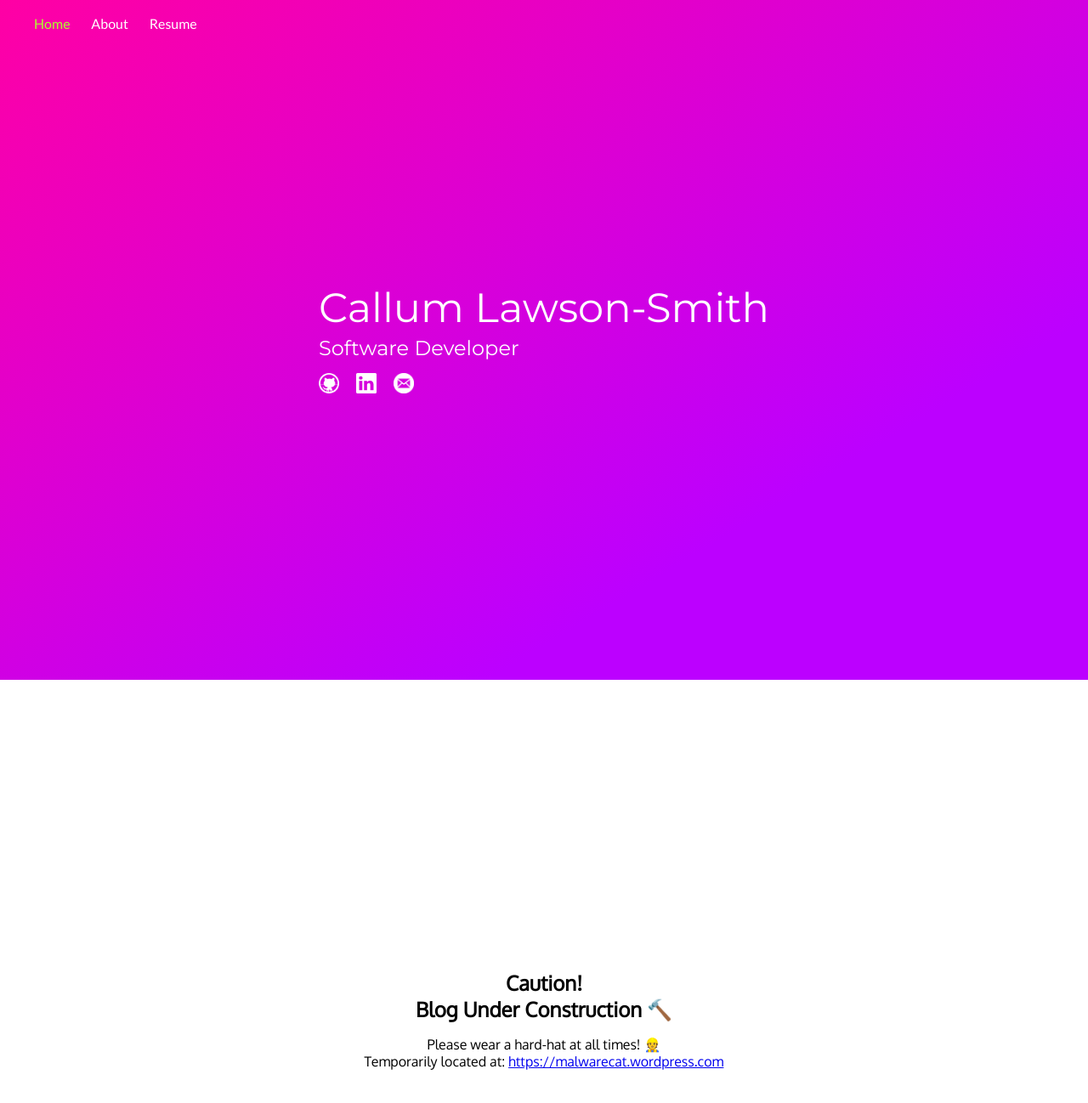
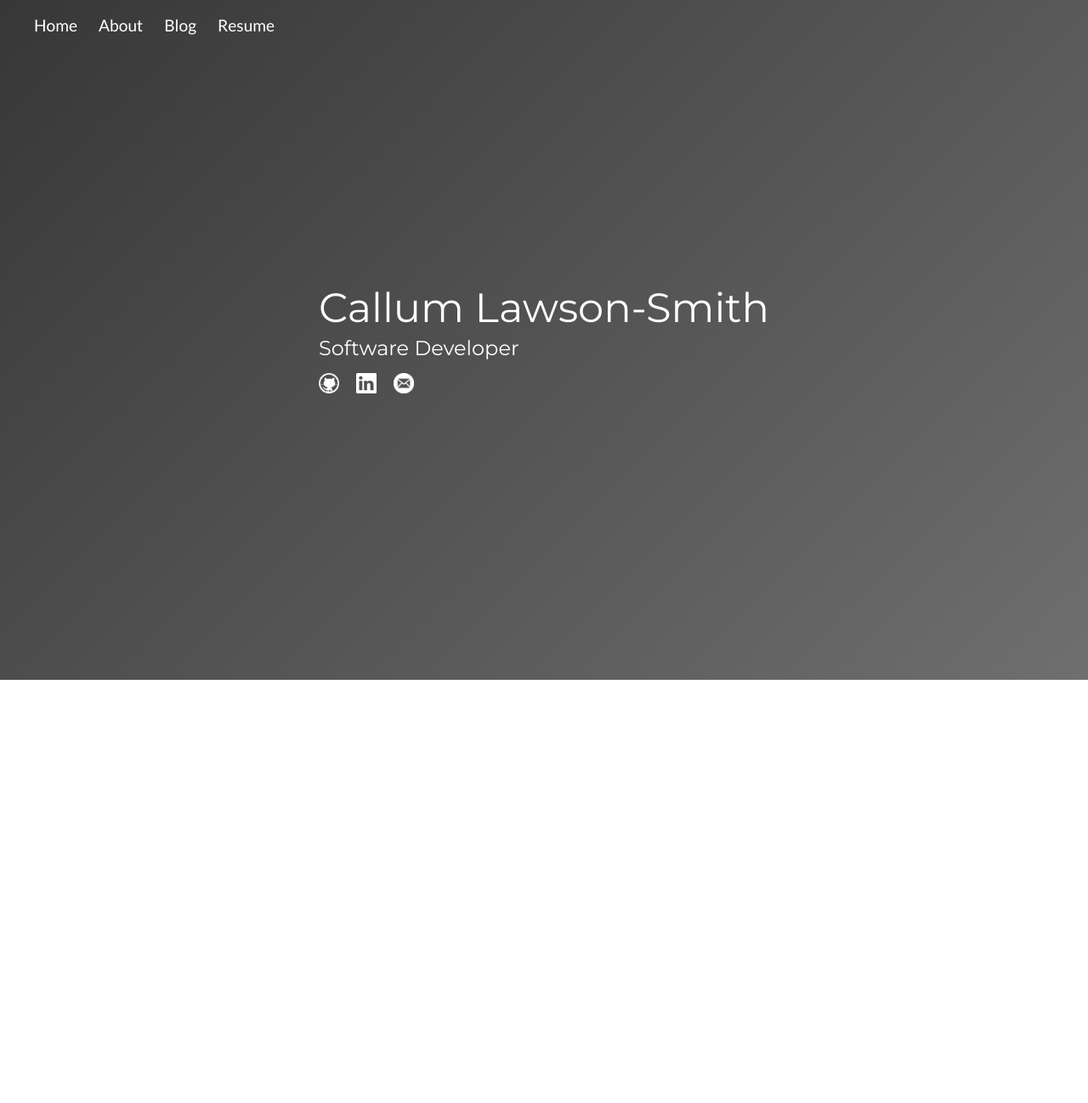
Before and after one commit to CountScapula/blog, a plain HTML site: page index.html in a window 1280 px wide. Shown: the whole page at 85% size. After the commit the page ends 800 px from the top, so only its background shows below. Drawn offline with nearby package versions, Linux system fonts and the light colour scheme; a web font is replaced by a local one.

Commit message:
Update colour gradient and convert navbar to react component The pink and purple gradient was too strong a colour choice and was painful on the eyes. Now, the colours used is dark and light grey. The navbar was reimplemented as a React component. The main aim bei- ng code reuse.

```diff
--- a/css/_globals.css
+++ b/css/_globals.css
@@ -4,7 +4,6 @@
 
 
 body {
-    width: 100vw;
     max-width: 100%;
     margin: 0;
 }
@@ -49,3 +48,10 @@ nav ul li:hover {
 #indent {
     margin-left: 2em;
 }
+
+
+@media only screen and (min-width: 768px) {
+    nav ul li {
+        font-size: 1.2em;
+    }
+}
--- a/css/about.css
+++ b/css/about.css
@@ -8,8 +8,8 @@
 #about {
     height: 100vh;
     width: 100%;
-    background: rgb(255,0,164);
-    background: linear-gradient(149deg, rgba(255,0,164,1) 0%, rgba(188,0,255,1) 73%);
+    background: rgb(55,55,55);
+    background: linear-gradient(135deg, rgba(55,55,55,1) 0%, rgba(111,111,111,1) 100%);
     display: flex;
     flex-direction: column;
 }
--- a/css/index.css
+++ b/css/index.css
@@ -2,9 +2,8 @@
 
 #banner {
     height: 100vh;
-    width: 100%;
-    background: rgb(255,0,164);
-    background: linear-gradient(149deg, rgba(255,0,164,1) 0%, rgba(188,0,255,1) 73%);
+    background: rgb(55,55,55);
+    background: linear-gradient(135deg, rgba(55,55,55,1) 0%, rgba(111,111,111,1) 100%);
     display: flex;
     flex-direction: column;
 }
@@ -36,6 +35,10 @@
 }
 
 @media only screen and (min-width: 768px) {
+    #banner {
+
+    }
+
     #name {
         font-size: xxx-large;
     }
@@ -61,11 +64,10 @@
 #blog h1 {
     text-align: center;
     font-family: "Oxygen", monospace;
-    margin: auto auto 0 auto;
+    margin: 3em auto auto auto;
 }
 
-#blog p {
-    text-align: center;
-    font-family: "Oxygen", monospace;
-    margin: 1em auto auto auto;
+#blog_posts {
+    width: 80%;
+    height: 80%;
 }
--- a/index.html
+++ b/index.html
@@ -1,27 +1,34 @@
 <!DOCTYPE html>
 <html>
 <head>
-
   <title>Callum Lawson-Smith</title>
-  <link rel="stylesheet" href="css/index.css">
+  <meta name="viewport" content="width=device-width, initial-scale=1">
   <script type="text/javascript" src="js/index.js"></script>
 
+  <!--React-->
+  <script src="https://unpkg.com/react@16/umd/react.development.js" crossorigin></script>
+  <script src="https://unpkg.com/react-dom@16/umd/react-dom.development.js" crossorigin></script>
+  <script src="https://unpkg.com/babel-standalone@6/babel.min.js"></script>
+
+  <!--React Components-->
+  <script src="js/navbar.js" type="text/babel"></script>
+
+  <!--CSS-->
+  <link rel="stylesheet" href="css/index.css">
+
+  <!--Fonts-->
   <link href="https://fonts.googleapis.com/css2?family=Montserrat&display=swap" rel="stylesheet">
   <link href="https://fonts.googleapis.com/css2?family=Muli&display=swap" rel="stylesheet">
-  <meta name="viewport" content="width=device-width, initial-scale=1">
 
+  <!--Favicons-->
   <link rel="apple-touch-icon" sizes="180x180" href="/apple-touch-icon.png">
   <link rel="icon" type="image/png" sizes="32x32" href="/favicon-32x32.png">
   <link rel="icon" type="image/png" sizes="16x16" href="/favicon-16x16.png">
   <link rel="manifest" href="/site.webmanifest">
 </head>
 <body>
-    <nav>
-        <ul>
-            <li id="current-page">Home</li>
-            <a href="about.html"><li>About</li></a>
-            <a href="docs/Callum Lawson-Smith - Resume.pdf"><li>Resume</li></a>
-        </ul>
+    <nav id="navbar">
+        <!--Rendered as a React component-->
     </nav>
     <section id="banner">
         <div id="banner-text">
@@ -32,9 +39,5 @@
             <a href="mailto:callum.lawson-smith@outlook.com"><img class="logo" src="img/email-icon.png" onmouseover="icon_hover(this)" onmouseout="icon_unhover(this)" id="email-icon"></a>
         </div>
     </section>
-    <section id="blog">
-        <h1>Caution!<br>Blog Under Construction &#x1F528</h1>
-        <p>Please wear a hard-hat at all times! &#x1F477<br>Temporarily located at: <a href="https://malwarecat.wordpress.com">https://malwarecat.wordpress.com</a></p>
-    </section>
 </body>
 </html>
--- /dev/null
+++ b/js/navbar.js
@@ -0,0 +1,22 @@
+'use strict';
+
+const e = React.createElement;
+
+class NavBar extends React.Component {
+  /*constructor(props) {
+    super(props);
+  }*/
+
+  render() {
+    return (
+      <ul>
+        <a href="index.html"><li>Home</li></a>
+        <a href="about.html"><li>About</li></a>
+        <li>Blog</li>
+        <a href="docs/Callum-Lawson-Smith-Resume.pdf"><li>Resume</li></a>
+      </ul>
+    );
+  }
+}
+
+ReactDOM.render(<NavBar />, document.querySelector('#navbar'));
```
Also changed, not shown: about.html (+10 -6 lines).
